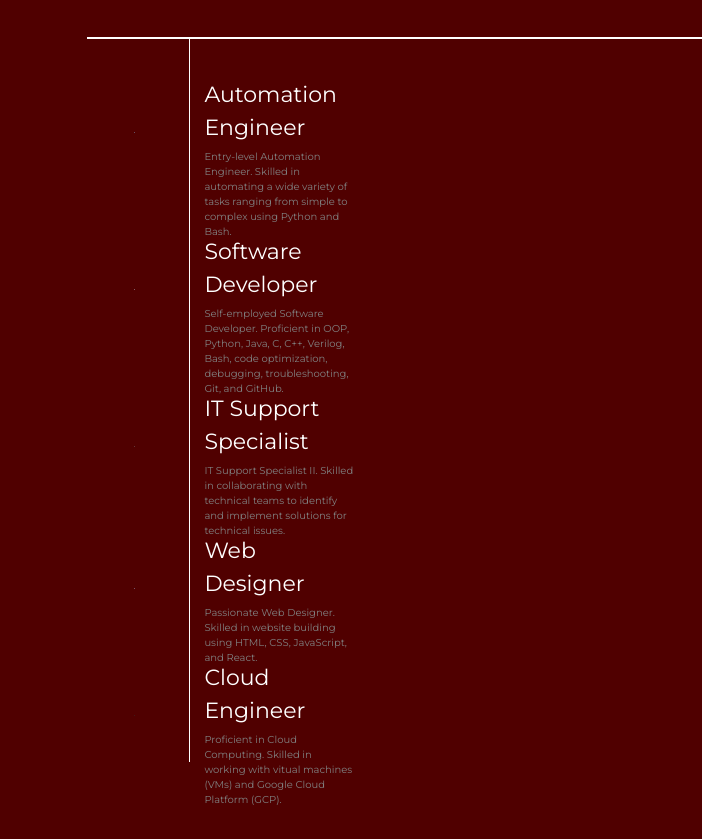
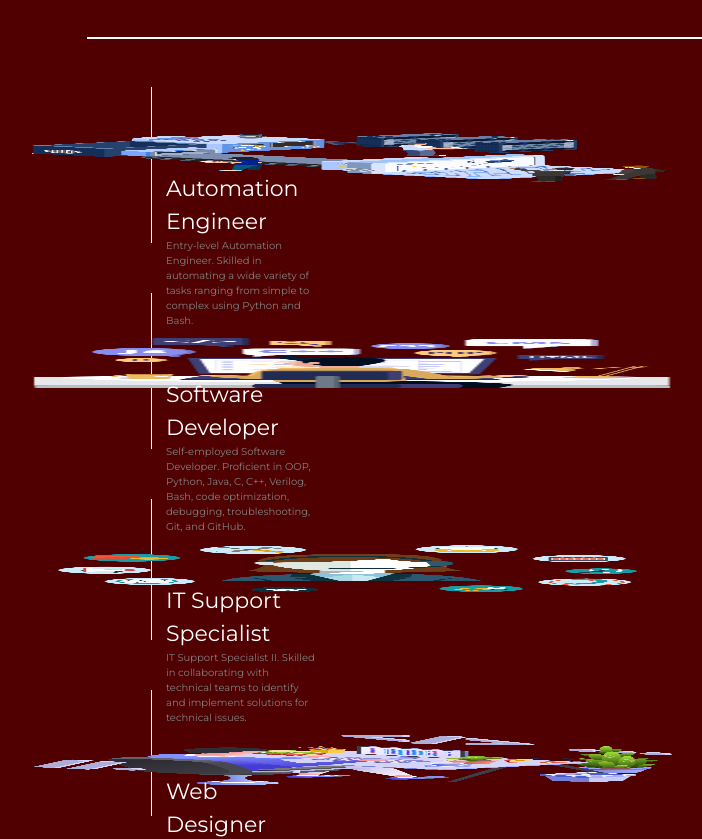
Before and after one commit to m-m4h4d/portfolio_next, a Next.js app: page / in a window 1280 px wide. Shown: the part 1240-2079 px from the top of the page, without its empty margins (233-935 px from the left). Built offline with nearby package versions, Linux system fonts and the light colour scheme.

Commit message:
Fixed the skill-tree images

```diff
--- a/app/globals.css
+++ b/app/globals.css
@@ -137,26 +137,26 @@ main hr {
   height: 90px;
   width: 1px;
   background: white;
-  margin: 0 8vw;
+  margin: 0 5vw;
 }
 
 .image-top {
-  width: 53px;
+  height: 50px;
   position: relative;
   top: -52px;
-  left: -27px;
+  left: 93px;
 }
 
 .vertical-title {
   position: relative;
-  top: 40px;
+  top: 85px;
   width: 150px;
   font-size: 22px;
 }
 
 .vertical-description {
   position: relative;
-  top: 45px;
+  top: 85px;
   color: gray;
   width: 150px;
   font-size: 10px;
--- a/app/page.js
+++ b/app/page.js
@@ -31,7 +31,7 @@ export default function Home() {
             <span id="element"></span>
             <div className="buttons">
               <form action="/Resume-LinkedIn.pdf" method="get" target="_blank">
-              <button className="btn">Download Resume</button>
+                <button className="btn">Download Resume</button>
               </form>
               <form action="https://github.com/m-m4h4d" method="get" target="_blank">
                 <button className="btn">Visit GitHub</button>
@@ -47,8 +47,8 @@ export default function Home() {
           <span className="text">What I'm capable of</span>
           <h1>Skillset</h1>
           <div className="box">
+            <img className="image-top" src="/1.png" alt="" />
             <div className="vertical">
-              <img className="image-top" src="/1.png" alt="" />
               <div className="vertical-title">
                 Automation Engineer
               </div>
@@ -58,8 +58,8 @@ export default function Home() {
                 to complex using Python and Bash.
               </div>
             </div>
+            <img className="image-top" src="/2.png" alt="" />
             <div className="vertical">
-              <img className="image-top" src="/2.png" alt="" />
               <div className="vertical-title">
                 Software Developer
               </div>
@@ -68,8 +68,8 @@ export default function Home() {
                 optimization, debugging, troubleshooting, Git, and GitHub.
               </div>
             </div>
+            <img className="image-top" src="/3.png" alt="" />
             <div className="vertical">
-              <img className="image-top" src="/3.png" alt="" />
               <div className="vertical-title">
                 IT Support Specialist
               </div>
@@ -78,8 +78,8 @@ export default function Home() {
                 identify and implement solutions for technical issues.
               </div>
             </div>
+            <img className="image-top" src="/4.png" alt="" />
             <div className="vertical">
-              <img className="image-top" src="/4.png" alt="" />
               <div className="vertical-title">
                 Web Designer
               </div>
@@ -87,8 +87,8 @@ export default function Home() {
                 Passionate Web Designer. Skilled in website building using HTML, CSS, JavaScript, and React.
               </div>
             </div>
+            <img className="image-top" src="/5.png" alt="" />
             <div className="vertical">
-              <img className="image-top" src="/5.png" alt="" />
               <div className="vertical-title">
                 Cloud Engineer
               </div>
```
